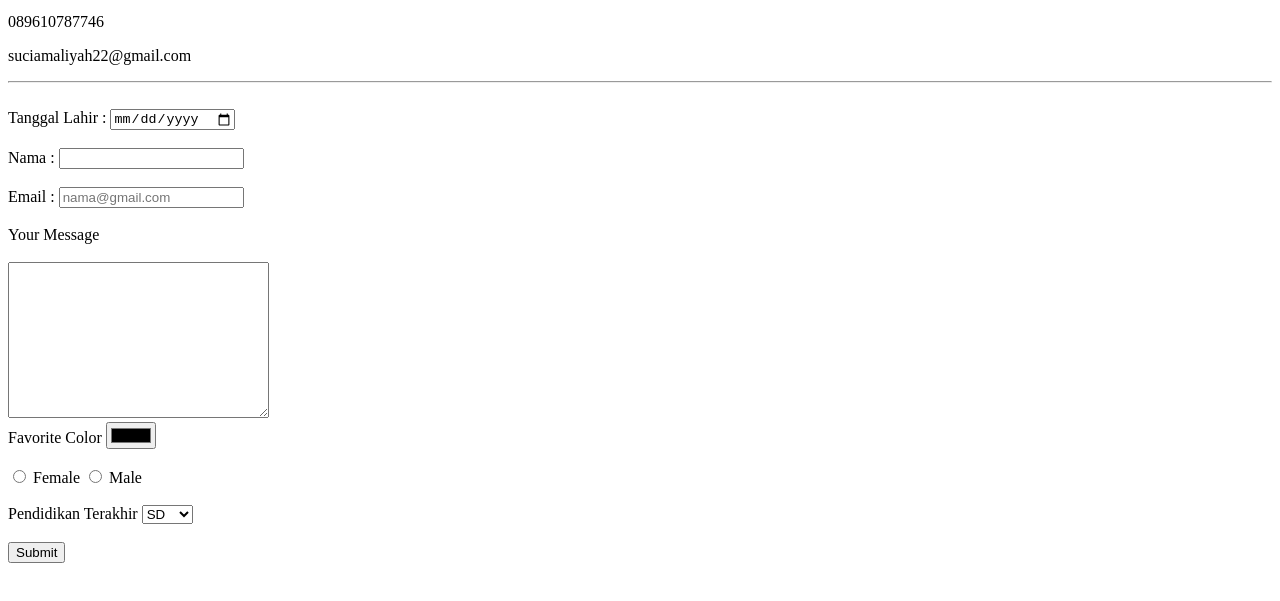
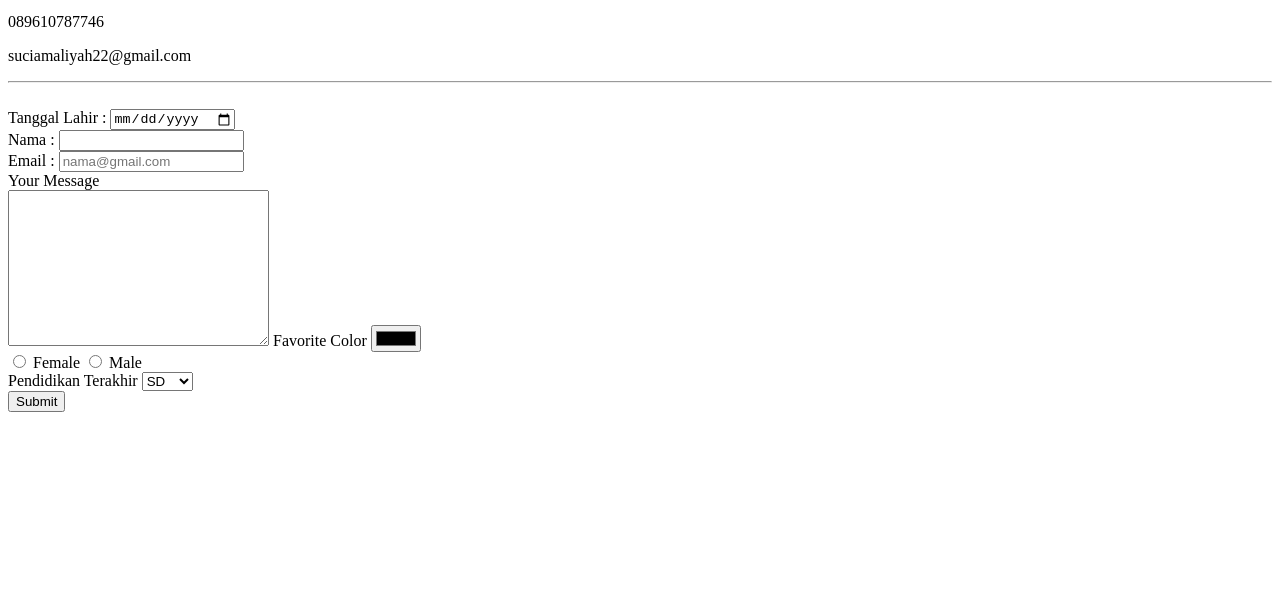
Before and after one commit to suciamaliyahm/cv, a plain HTML site: page contact.html in a window 1280 px wide. Shown: the part 101-702 px from the top of the page. Drawn offline with Linux system fonts and the light colour scheme.

Commit message:
Update contact.html

```diff
--- a/contact.html
+++ b/contact.html
@@ -12,34 +12,27 @@
             <br>
             <label>Tanggal Lahir :</label>
             <input type = "date" name ="tanggal">
-            </br>
 
             <br>
             <label>Nama :</label>
             <input type = "text" name ="nama">
-            </br>
 
             <br>
             <label>Email :</label>
             <input type = "text" name ="email" placeholder="nama@gmail.com">
-            </br>
 
             <br>
             <label>Your Message</label>
-            <br></br>
-            <textarea name="textarea" rows="10" cols="30">
-            </textarea>
+            <br>
+            <textarea name="textarea" rows="10" cols="30"></textarea>
 
-            </br>
             <label>Favorite Color</label>
             <input type = "color">
-
-            <br></br>
+            <br>
 
             <input type = "radio" name="gender" value="Female"> Female
             <input type = "radio" name="gender" value="Male"> Male
-
-            <br></br>
+            <br>
 
             <label>Pendidikan Terakhir</label>
             <select name="pendidikan terakhir">
@@ -48,7 +41,7 @@
                 <option value="3">SMK</option>
             </select>
 
-            <br></br>
+            <br>
             <input type = "submit">
 
 
```
